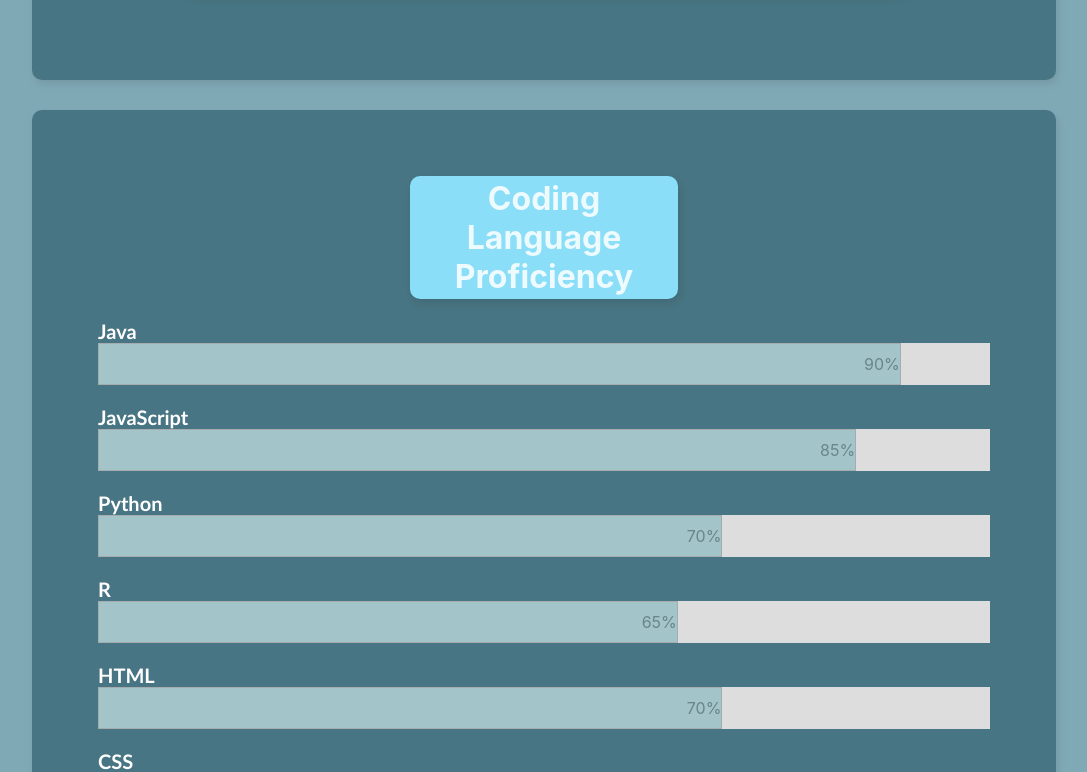
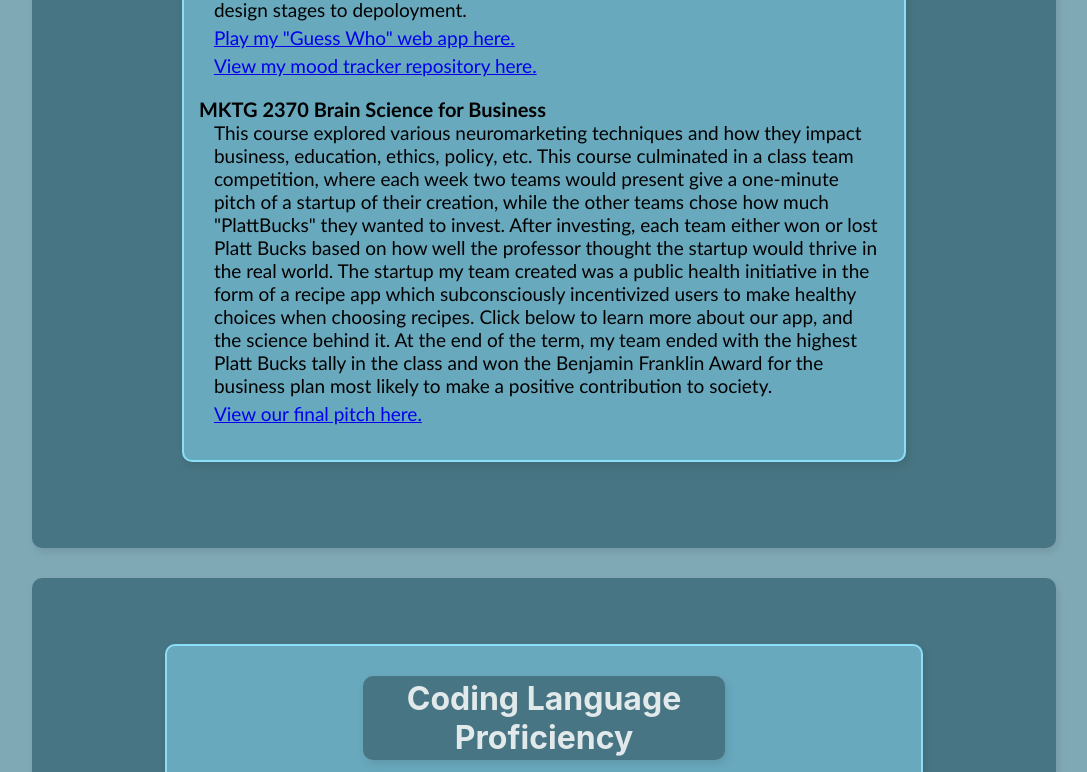
Before and after one commit to kepstein23/about-me-site, a React (Create React App) app: page / in a window 1280 px wide. Shown: the part 1628-2400 px from the top of the page, without its empty margins (96-1183 px from the left). Built offline with nearby package versions, Linux system fonts and the light colour scheme.

Commit message:
adjust formatting

```diff
--- a/src/App.css
+++ b/src/App.css
@@ -109,12 +109,16 @@
   font-family: "Candara";
   font-size: 20px;
   margin-bottom: 0;
+  margin-left: 5px;
 }
 
 .text {
   font-family: "Candara";
   margin-top: 0;
-  margin-bottom: 0;
+  margin-bottom: 5px;
+  margin-left: 20px;
+  margin-right: 15px;
+  font-size: 19px;
 }
 
 .background {
--- a/src/components/Languages.js
+++ b/src/components/Languages.js
@@ -5,11 +5,12 @@ import "./Languages.css"
 export function Languages() {
     return (
         <div className="box">
-            <div style={{display: "flex"}}>
-                <h1 className="head" style={{}}>Coding Language Proficiency</h1>
+            <div className="textBox" style={{padding: "5px"}}>
+                <div style={{padding: "10px", display: "flex", marginTop: "15px"}}>
+                    <h1 className="heading" style={{}}>Coding Language Proficiency</h1>
                 </div>
 
-            <div >
+                <div style={{padding: "10px", margin: "15px"}}>
                     <h3 className="subtitle" style={{color:"white"}}>Java</h3>
                     <div class="container">
                     <div class="skills java">90%</div>
@@ -52,6 +53,7 @@ export function Languages() {
 
                 </div>
             </div>
+        </div>
 
 
 
--- a/src/components/TextBox.js
+++ b/src/components/TextBox.js
@@ -30,8 +30,10 @@ export function TextBox({title, texts}) {
 
     return (
         <div className="textBox" style={{padding: "10px"}}>
-            <h1 className="heading">{title}</h1>
+            <h1 style={{marginTop: "15px"}} className="heading">{title}</h1>
+            <br />
             {displayText()}
+            <br/>
             {/* <h2>{subtitle}</h2>
             <p>{text}</p> */}
         </div>
```
Lines whose indentation alone changed are shown as unchanged.
